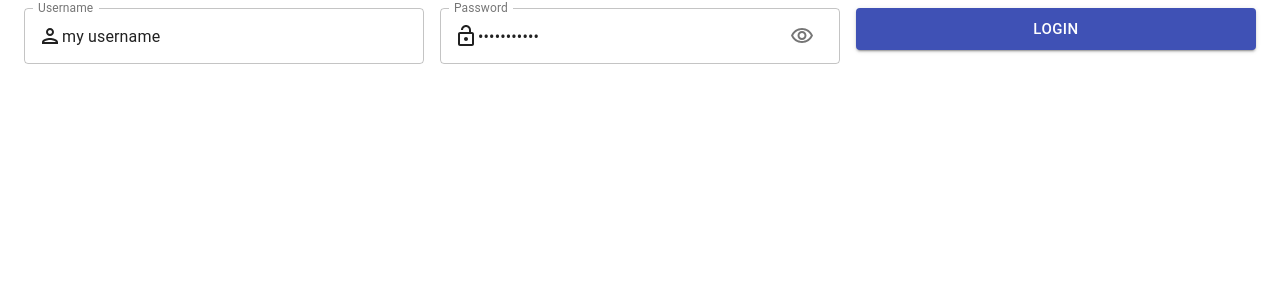
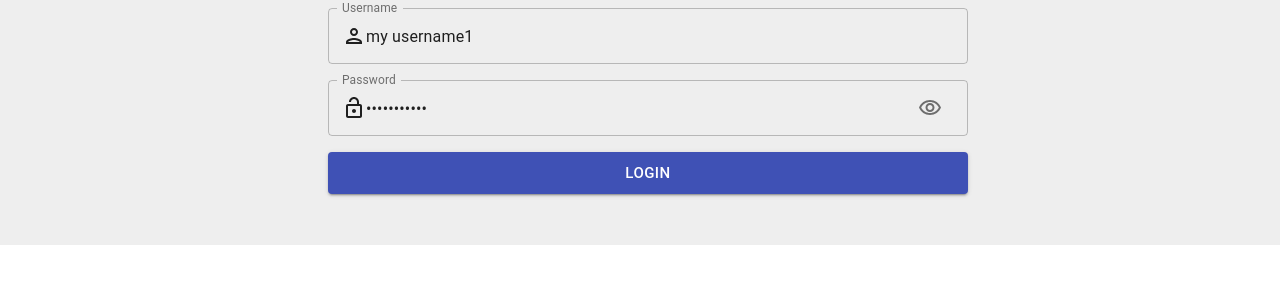
Before and after one commit to SR-9/ReactJS, a React (Create React App) app: page / in a window 1280 px wide. Shown: the top 300 px of the page. Built offline with nearby package versions, Linux system fonts and the light colour scheme.

Commit message:
auto layout

```diff
--- a/src/screen/auth/login_screen.js
+++ b/src/screen/auth/login_screen.js
@@ -1,22 +1,20 @@
-import { makeStyles, Button, TextField, colors, IconButton, } from '@material-ui/core'
+import { makeStyles, Button, TextField, colors, IconButton, Grid, Rows } from '@material-ui/core'
 import React, { useState } from 'react'
 import { VisibilityOutlined, VisibilityOffOutlined, PersonOutlined, LockOutlined, LockOpenOutlined } from '@material-ui/icons';
 
 const useStyles = makeStyles((theme) => ({
     root: {
-        backgroundColor: colors.grey[500],
-        padding: 20,
-        flexDirection: 'row'
+        marginLeft: 'auto',
+        marginRight: 'auto',
+        backgroundColor: colors.grey[200]
     },
 
     textField: {
         margin: 8,
-        width: 400,
-        minWidth: '200',
+        width: '100%',
     },
     loginButton: {
-        width: 400,
-        minWidth: '200',
+        width: '100%',
         margin: 8,
     }
 }))
@@ -26,12 +24,15 @@ const LoginScreen = ({ props }) => {
     const style = useStyles()
 
     const [isPassword, setIsPassword] = useState(true)
-    const [username, setUsername] = useState('my username')
+    const [username, setUsername] = useState('my username1')
     const [password, setPassword] = useState('my password')
     const [loginStatus, setLoginStatus] = useState('')
 
     return (
-        <div className='{style.root}'>
+        <div className={style.root}>
+            <Grid container direction="column" justify="center" alignItems="center" >
+                <Grid container direction="column" xs={2} md={3} xl={4} justify="center" alignItems="center" ></Grid>
+                <Grid container direction="column" xs={8} md={6} xl={4} justify="center" alignItems="center" >
                     <TextField
                         variant='outlined'
                         className={style.textField}
@@ -66,6 +67,8 @@ const LoginScreen = ({ props }) => {
                         }}>Login</Button>
 
                     <h1>{loginStatus}</h1>
+                </Grid>
+            </Grid>
         </div>
     )
 }
```
Lines whose indentation alone changed are shown as unchanged.
